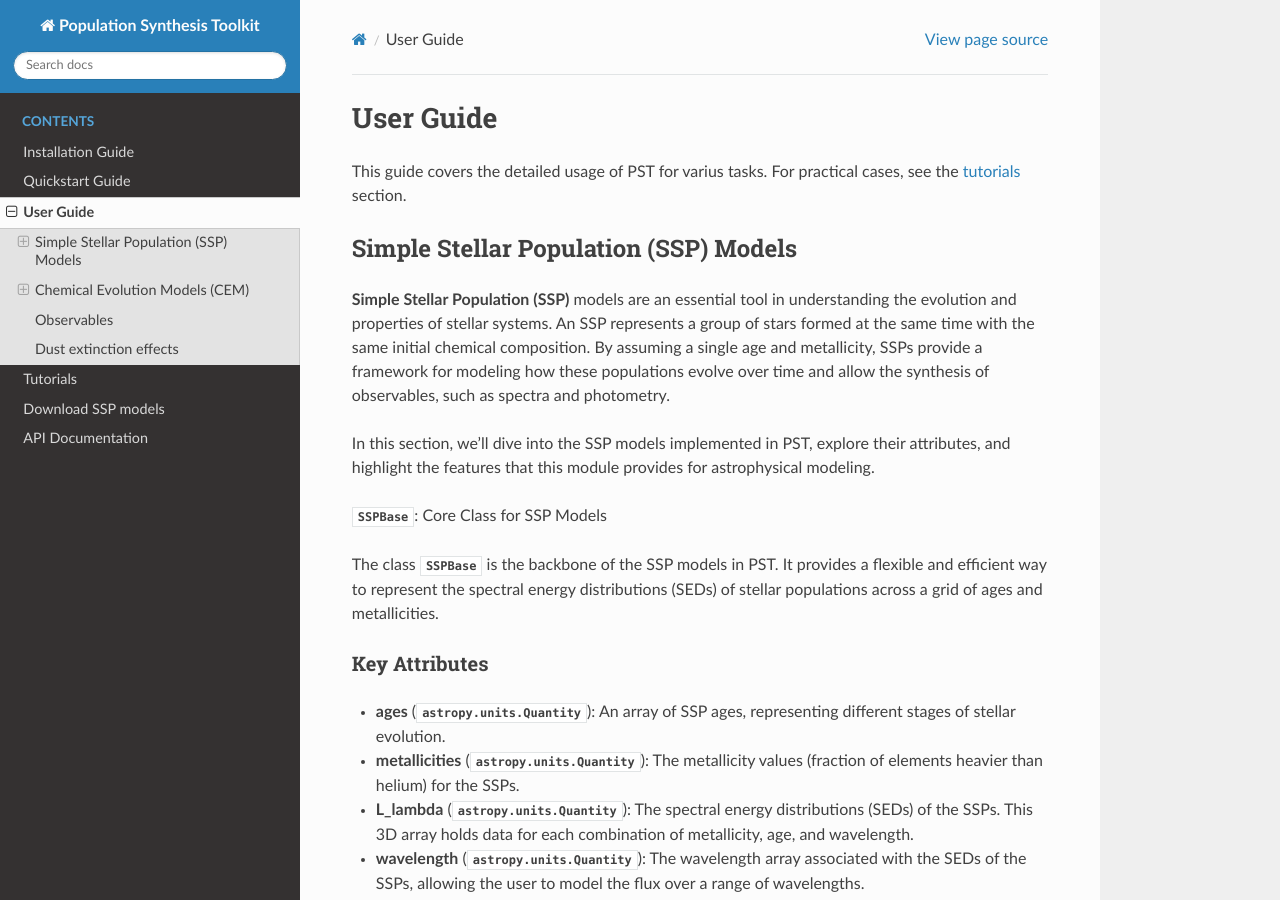
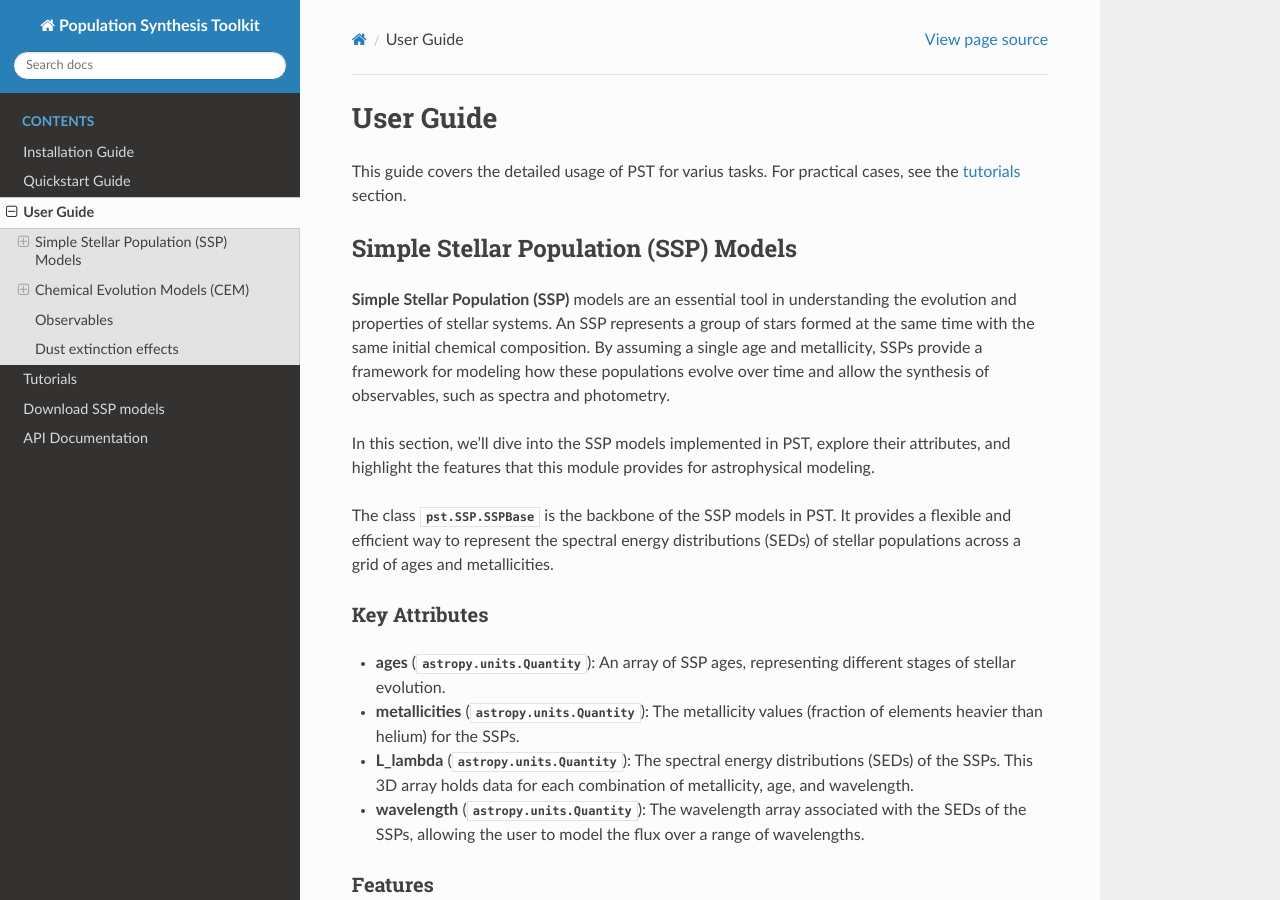
Before and after one commit to paranoya/population-synthesis-toolkit, a Sphinx documentation site: the page built from docs/source/user_guide.rst, in a window 1280 px wide and 900 px high. Built offline with Sphinx 7.4.7 and the Read the Docs theme 3.1.0, drawn with Linux system fonts in a browser that asks for light colours; some of the changed text lies outside the part shown.

Commit message:
fix class references

```diff
--- a/docs/source/user_guide.rst
+++ b/docs/source/user_guide.rst
@@ -13,9 +13,7 @@
 
 In this section, we'll dive into the SSP models implemented in PST, explore their attributes, and highlight the features that this module provides for astrophysical modeling.
 
-:class:`SSPBase`: Core Class for SSP Models
-
-The class :class:`SSPBase` is the backbone of the SSP models in PST. It provides a flexible and efficient way to represent the spectral energy distributions (SEDs) of stellar populations across a grid of ages and metallicities.
+The class :class:`pst.SSP.SSPBase` is the backbone of the SSP models in PST. It provides a flexible and efficient way to represent the spectral energy distributions (SEDs) of stellar populations across a grid of ages and metallicities.
 
 Key Attributes
 ^^^^^^^^^^^^^^
@@ -93,7 +91,7 @@
 Chemical Evolution Models (CEM)
 ===============================
 
-The ``ChemicalEvolutionModel`` class defines the framework for modeling the chemical and stellar evolution of a galaxy over time.
+The :class:`pst.models.ChemicalEvolutionModel` class defines the framework for modeling the chemical and stellar evolution of a galaxy over time.
 This framework includes methods for computing the Spectral Energy Distribution (SED), stellar mass, and synthetic photometry using a given SSP model.
 
 .. code-block:: python
@@ -166,7 +164,7 @@
 
 - Photometry
 
-    Synthetic photometry is produced by means of the :class:`Filter` class, that
+    Synthetic photometry is produced by means of the :class:`pst.observables.Filter` class, that
     represents the passband of a given photometric band.
 
     PST uses the `Spanish Virtual Observatory (SVO) Filter Service <http://svo2.cab.inta-csic.es/theory/fps/>`_ to have access to a wide range of photometric filters. If a filter is not found locally, it is downloaded automatically and placed in the default filter directory.
@@ -187,7 +185,7 @@
 
 - Equivalent Widths
 
-    Similarly, PST can also measure equivalent widths from spectra by means of the :class:`EquivalentWidth` class, which is essentially defined by three spectral regions:
+    Similarly, PST can also measure equivalent widths from spectra by means of the :class:`pst.observables.EquivalentWidth` class, which is essentially defined by three spectral regions:
 
     - Left pseudo-continuum window.
     - Right pseudo-continuum window.
```
